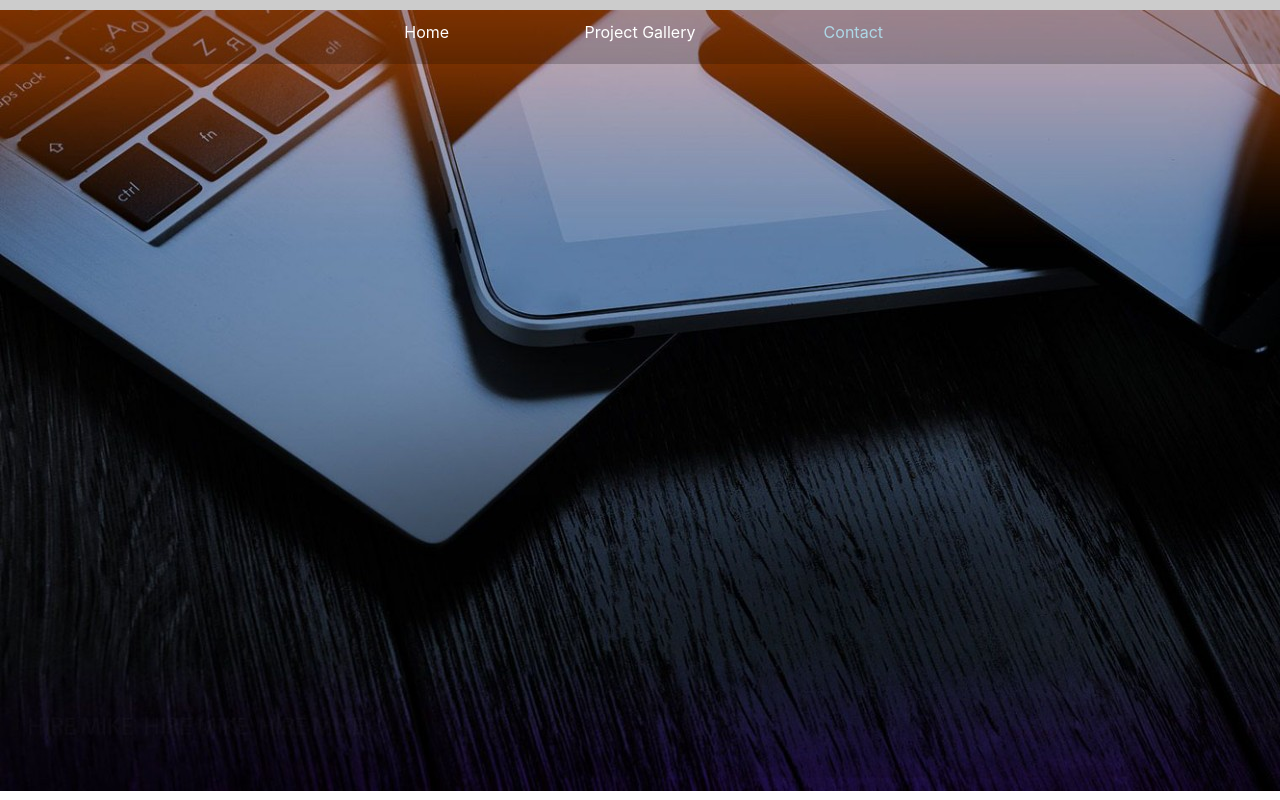
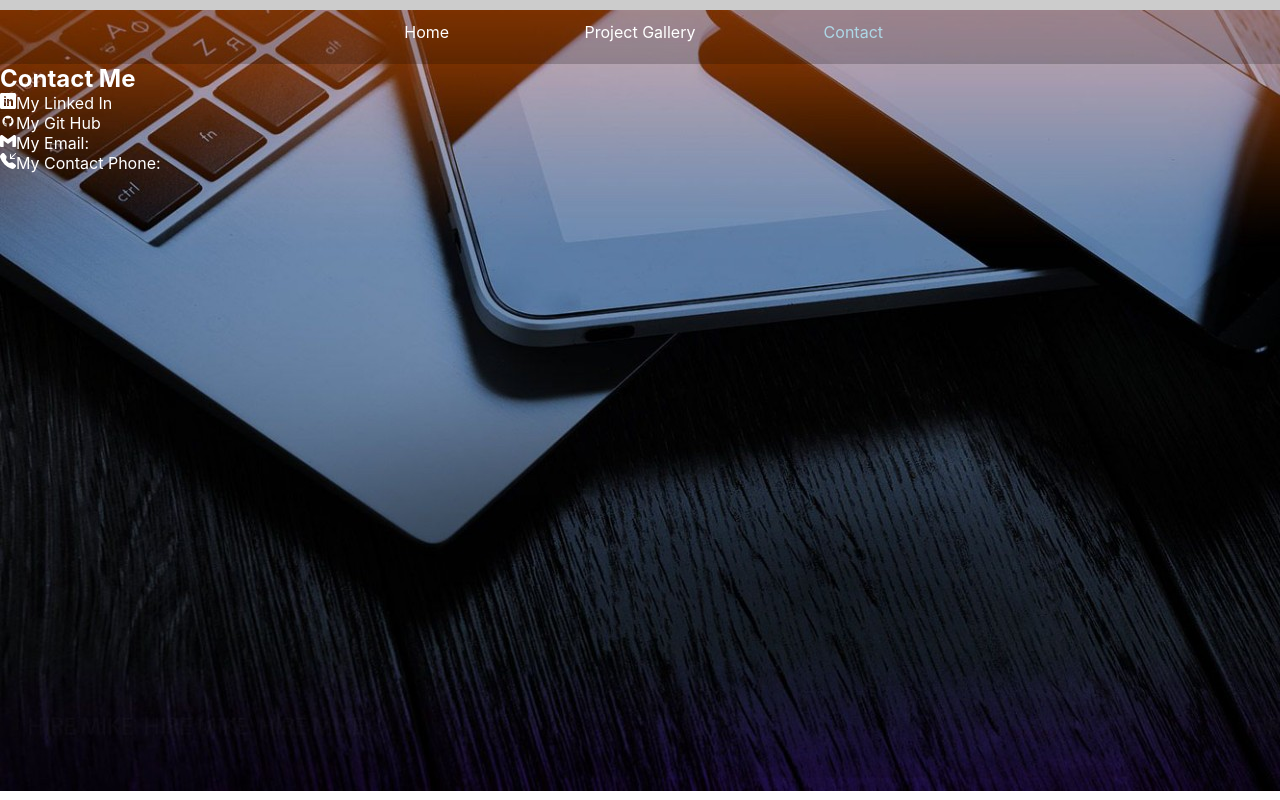
Before and after one commit to SashaK2609/React-Portfolio, a React (Create React App) app: page /contact in a window 1280 px wide. Built offline with nearby package versions, Linux system fonts and the light colour scheme; the HTML template or start-up script is replaced by a standard one.

Commit message:
installed react-icon library and added info to Contact.js component

```diff
--- a/package.json
+++ b/package.json
@@ -8,6 +8,7 @@
     "@testing-library/user-event": "^13.5.0",
     "react": "^18.2.0",
     "react-dom": "^18.2.0",
+    "react-icons": "^4.8.0",
     "react-router-dom": "^6.9.0",
     "react-scripts": "5.0.1",
     "web-vitals": "^2.1.4"
--- a/src/pages/Contact.js
+++ b/src/pages/Contact.js
@@ -1,7 +1,31 @@
 import React from "react";
+import { Link } from "react-router-dom"
+import { DiGithubBadge } from "react-icons/di"
+import { ImLinkedin } from "react-icons/im"
+import { SiGmail } from "react-icons/si"
+import { BsFillTelephoneInboundFill } from "react-icons/bs"
+
 
 function Contact() {
-	return;
+	return(
+		<section className="contact">
+			<ul className="contacts">
+				<h1>Contact Me</h1>
+				<li>
+					<Link to="#"><ImLinkedin className="contact-icon"></ImLinkedin>My Linked In</Link>
+				</li>
+				<li>
+					<Link to="#"><DiGithubBadge className="contact-icon"></DiGithubBadge>My Git Hub</Link>
+				</li>
+				<li>
+					<span><SiGmail className="contact-icon"></SiGmail>My Email:</span>
+				</li>
+				<li>
+					<span><BsFillTelephoneInboundFill className="contact-icon"></BsFillTelephoneInboundFill>My Contact Phone:</span>
+				</li>
+			</ul>
+		</section>
+	)
 }
 
 export default Contact;
```
Also changed, not shown: 1 other file (tests, documents, lock files or other folders).
